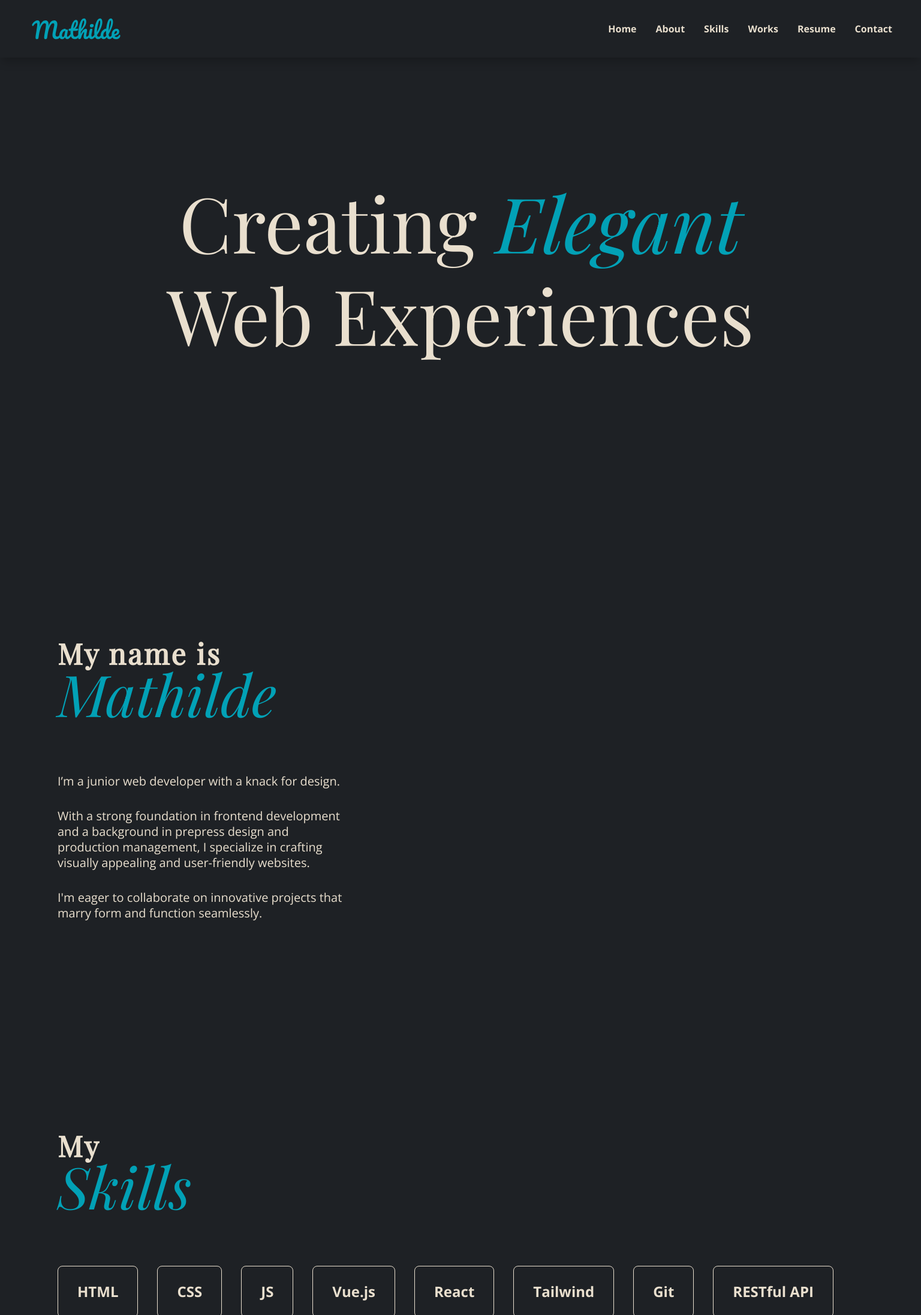
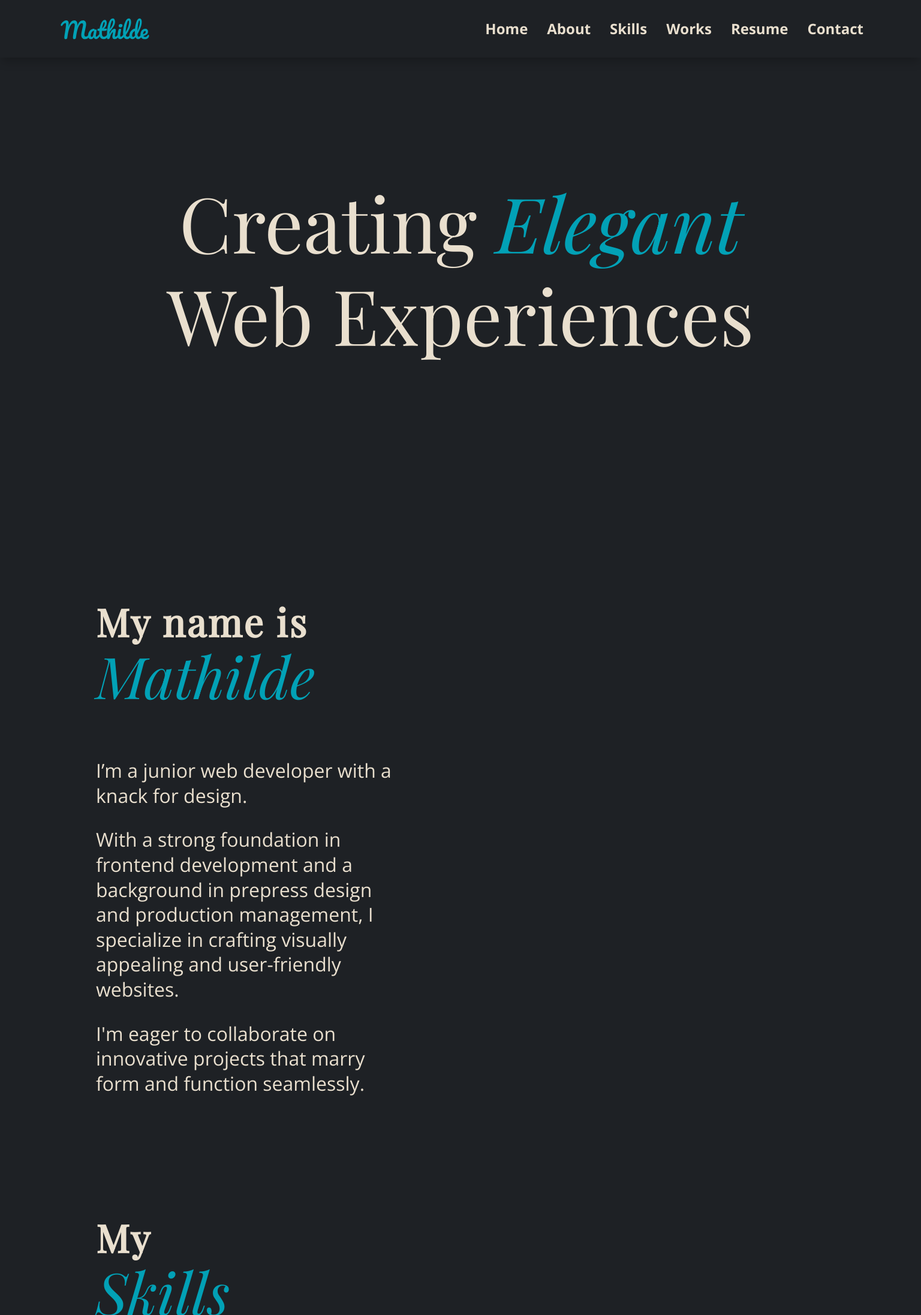
Before and after one commit to matbac85/my-portfolio, a Vue app: page / in a window 1536 px wide. Shown: the top 2193 px of the page at 60% size. Built offline with nearby package versions, Linux system fonts and the light colour scheme.

Commit message:
handled big screen layout

```diff
--- a/src/assets/main.css
+++ b/src/assets/main.css
@@ -124,3 +124,13 @@ section {
   font-size: clamp(4rem, 3.005vw + 3.296rem, 6rem);
   letter-spacing: 0;
 }
+
+@media (min-width: 95rem) {
+  section {
+    padding-inline: 10rem;
+  }
+
+  .title {
+    font-size: 4rem;
+  }
+}
--- a/src/components/Contact.vue
+++ b/src/components/Contact.vue
@@ -73,4 +73,16 @@
   border: 1px solid var(--accent);
   background-color: var(--primary);
 }
+
+@media (min-width: 95rem) {
+  .socials a {
+    font-size: 1.5rem;
+    padding: 1.25rem 2rem;
+  }
+
+  .mail {
+    font-size: 4rem;
+    margin-bottom: 4rem;
+  }
+}
 </style>
--- a/src/components/Intro.vue
+++ b/src/components/Intro.vue
@@ -26,9 +26,15 @@
   color: var(--secondary);
   font-size: 1.25rem;
   line-height: 130%;
-  max-width: 30rem;
+  max-width: clamp(30rem, 25vw + 7.5rem, 37.5rem);
   display: flex;
   flex-direction: column;
   gap: 2rem;
 }
+
+@media (min-width: 95rem) {
+  .description {
+    font-size: 2rem;
+  }
+}
 </style>
--- a/src/components/NavBar.vue
+++ b/src/components/NavBar.vue
@@ -217,4 +217,15 @@ nav {
     align-items: center;
   }
 }
+
+@media (min-width: 95rem) {
+  nav {
+    padding-inline: 6rem;
+    font-size: 1.5rem;
+  }
+
+  nav ul {
+    gap: 2.5rem;
+  }
+}
 </style>
--- a/src/components/Skill.vue
+++ b/src/components/Skill.vue
@@ -22,4 +22,12 @@ li {
   padding-inline: clamp(1.5rem, 0.751vw + 1.324rem, 2rem);
   padding-block: clamp(1rem, 0.751vw + 0.824rem, 1.5rem);
 }
+
+@media (min-width: 95rem) {
+  li {
+    font-size: 2rem;
+    padding-inline: 2.5rem;
+    padding-block: 2rem;
+  }
+}
 </style>
--- a/src/components/WorkCard.vue
+++ b/src/components/WorkCard.vue
@@ -29,7 +29,7 @@ const props = defineProps({
 <style scoped>
 article {
   border: 1px var(--secondary) solid;
-  width: 22rem;
+  width: clamp(22rem, 30vw - 5rem, 31rem);
   border-radius: 0.5rem;
   padding: 1rem;
   opacity: 0;
@@ -108,4 +108,15 @@ li {
 img {
   border-radius: 0.5rem;
 }
+
+@media (min-width: 95rem) {
+  h3 {
+    font-size: 2rem;
+  }
+
+  li,
+  a {
+    font-size: 1.5rem;
+  }
+}
 </style>
--- a/src/components/WorkDescription.vue
+++ b/src/components/WorkDescription.vue
@@ -69,4 +69,18 @@ h3 {
 .description {
   font-size: clamp(0.875rem, 0.188vw + 0.831rem, 1rem);
 }
+
+@media (min-width: 95rem) {
+  h3 {
+    font-size: 2.5rem;
+  }
+
+  .context {
+    font-size: 2rem;
+  }
+
+  .description {
+    font-size: 1.5rem;
+  }
+}
 </style>
--- a/src/components/WorkExperience.vue
+++ b/src/components/WorkExperience.vue
@@ -54,7 +54,7 @@ ul {
   font-family: "Open Sans", sans-serif;
   display: flex;
   flex-direction: column;
-  max-width: 44rem;
+  max-width: clamp(44rem, 53.333vw - 4rem, 60rem);
 }
 
 .center {
--- a/src/components/Works.vue
+++ b/src/components/Works.vue
@@ -122,4 +122,19 @@ ul {
   flex-wrap: wrap;
   justify-content: center;
 }
+
+@media (min-width: 95rem) {
+  ul {
+    width: fit-content;
+    display: grid;
+    grid-template-columns: repeat(3, 1fr);
+    grid-template-rows: repeat(3, 1fr);
+  }
+
+  .centered {
+    display: flex;
+    justify-content: center;
+    align-items: center;
+  }
+}
 </style>
```
Also changed, not shown: 1 other file (tests, documents, lock files or other folders).
